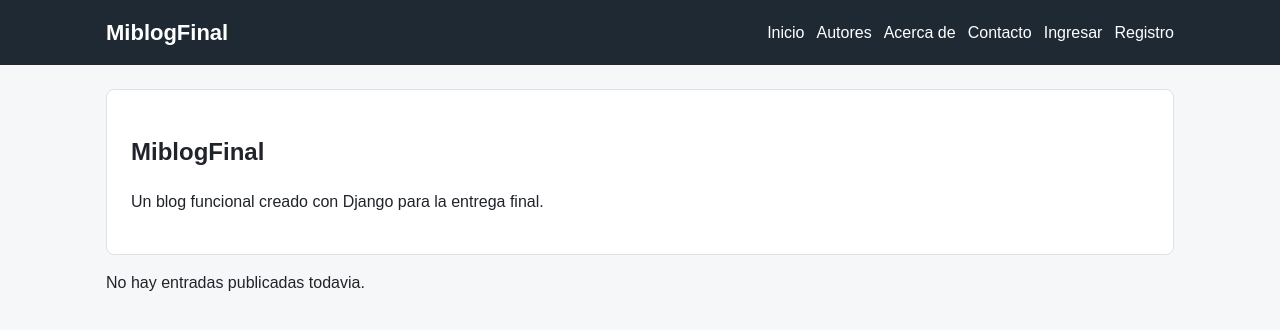
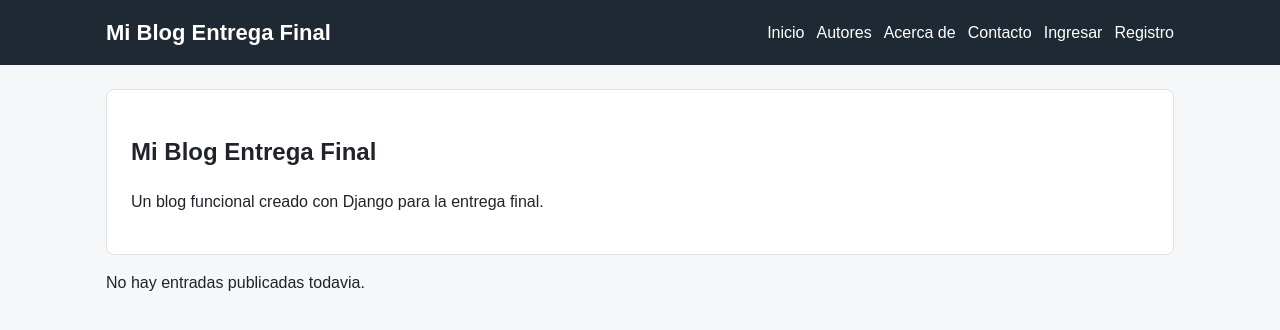
Before and after one commit to darkoso11/Mi_blog_entrega_Final, a Django app: page / in a window 1280 px wide. Shown: the top 330 px of the page. Run offline with Django 5.2, Linux system fonts and the light colour scheme; data that the repository does not hold is empty.

Commit message:
Actualizar nombre publico del blog

```diff
--- a/blog/context_processors.py
+++ b/blog/context_processors.py
@@ -1,4 +1,4 @@
 def site_info(request):
     return {
-        'site_name': 'MiblogFinal',
+        'site_name': 'Mi Blog Entrega Final',
     }
--- a/blog/templatetags/blog_filters.py
+++ b/blog/templatetags/blog_filters.py
@@ -5,7 +5,7 @@ register = template.Library()
 
 @register.simple_tag
 def greeting(name):
-    return f'Hola {name}! Bienvenido a MiblogFinal.'
+    return f'Hola {name}! Bienvenido a Mi Blog Entrega Final.'
 
 
 @register.filter
--- a/blog/tests.py
+++ b/blog/tests.py
@@ -117,7 +117,7 @@ class PostFormTests(TestCase):
 
 class TemplateUtilityTests(TestCase):
     def test_site_info_context_processor_exposes_blog_name(self):
-        self.assertEqual(site_info(None)['site_name'], 'MiblogFinal')
+        self.assertEqual(site_info(None)['site_name'], 'Mi Blog Entrega Final')
 
     def test_format_date_filter_formats_date(self):
         rendered = Template(
--- a/templates/accounts/profile.html
+++ b/templates/accounts/profile.html
@@ -1,6 +1,6 @@
 {% extends 'base.html' %}
 
-{% block title %}Perfil | MiblogFinal{% endblock %}
+{% block title %}Perfil | Mi Blog Entrega Final{% endblock %}
 
 {% block content %}
 <section class="profile">
--- a/templates/accounts/profile_form.html
+++ b/templates/accounts/profile_form.html
@@ -1,6 +1,6 @@
 {% extends 'base.html' %}
 
-{% block title %}Editar perfil | MiblogFinal{% endblock %}
+{% block title %}Editar perfil | Mi Blog Entrega Final{% endblock %}
 
 {% block content %}
 <section class="form-panel">
--- a/templates/accounts/register.html
+++ b/templates/accounts/register.html
@@ -1,6 +1,6 @@
 {% extends 'base.html' %}
 
-{% block title %}Registro | MiblogFinal{% endblock %}
+{% block title %}Registro | Mi Blog Entrega Final{% endblock %}
 
 {% block content %}
 <section class="form-panel">
--- a/templates/blog/about.html
+++ b/templates/blog/about.html
@@ -1,10 +1,10 @@
 {% extends 'base.html' %}
 
-{% block title %}Acerca de | MiblogFinal{% endblock %}
+{% block title %}Acerca de | Mi Blog Entrega Final{% endblock %}
 
 {% block content %}
 <section class="text-page">
-    <h1>Acerca de MiblogFinal</h1>
+    <h1>Acerca de Mi Blog Entrega Final</h1>
     <p>Este proyecto es una aplicacion web tipo blog creada con Django para demostrar autenticacion, perfiles, administracion, formularios y publicacion de contenido.</p>
 </section>
 {% endblock %}
--- a/templates/blog/contact.html
+++ b/templates/blog/contact.html
@@ -1,6 +1,6 @@
 {% extends 'base.html' %}
 
-{% block title %}Contacto | MiblogFinal{% endblock %}
+{% block title %}Contacto | Mi Blog Entrega Final{% endblock %}
 
 {% block content %}
 <section class="text-page">
--- a/templates/blog/post_confirm_delete.html
+++ b/templates/blog/post_confirm_delete.html
@@ -1,6 +1,6 @@
 {% extends 'base.html' %}
 
-{% block title %}Eliminar entrada | MiblogFinal{% endblock %}
+{% block title %}Eliminar entrada | Mi Blog Entrega Final{% endblock %}
 
 {% block content %}
 <section class="form-panel">
--- a/templates/blog/post_detail.html
+++ b/templates/blog/post_detail.html
@@ -1,7 +1,7 @@
 {% extends 'base.html' %}
 {% load blog_filters %}
 
-{% block title %}{{ post.title }} | MiblogFinal{% endblock %}
+{% block title %}{{ post.title }} | Mi Blog Entrega Final{% endblock %}
 
 {% block content %}
 <article class="post-detail">
--- a/templates/blog/post_form.html
+++ b/templates/blog/post_form.html
@@ -1,6 +1,6 @@
 {% extends 'base.html' %}
 
-{% block title %}Entrada | MiblogFinal{% endblock %}
+{% block title %}Entrada | Mi Blog Entrega Final{% endblock %}
 
 {% block content %}
 <section class="form-panel">
--- a/templates/blog/post_list.html
+++ b/templates/blog/post_list.html
@@ -1,11 +1,11 @@
 {% extends 'base.html' %}
 {% load blog_filters %}
 
-{% block title %}Inicio | MiblogFinal{% endblock %}
+{% block title %}Inicio | Mi Blog Entrega Final{% endblock %}
 
 {% block content %}
 <section class="page-title">
-    <h1>MiblogFinal</h1>
+    <h1>Mi Blog Entrega Final</h1>
     <p>Un blog funcional creado con Django para la entrega final.</p>
 </section>
 
--- a/templates/blog/search_authors.html
+++ b/templates/blog/search_authors.html
@@ -1,6 +1,6 @@
 {% extends 'base.html' %}
 
-{% block title %}Autores | MiblogFinal{% endblock %}
+{% block title %}Autores | Mi Blog Entrega Final{% endblock %}
 
 {% block content %}
 <section class="form-panel">
--- a/templates/registration/login.html
+++ b/templates/registration/login.html
@@ -1,6 +1,6 @@
 {% extends 'base.html' %}
 
-{% block title %}Ingresar | MiblogFinal{% endblock %}
+{% block title %}Ingresar | Mi Blog Entrega Final{% endblock %}
 
 {% block content %}
 <section class="form-panel">
```
Also changed, not shown: docs/deploy.md (+1 -1 lines), docs/google-slides-outline.md (+2 -2 lines), README.md.
